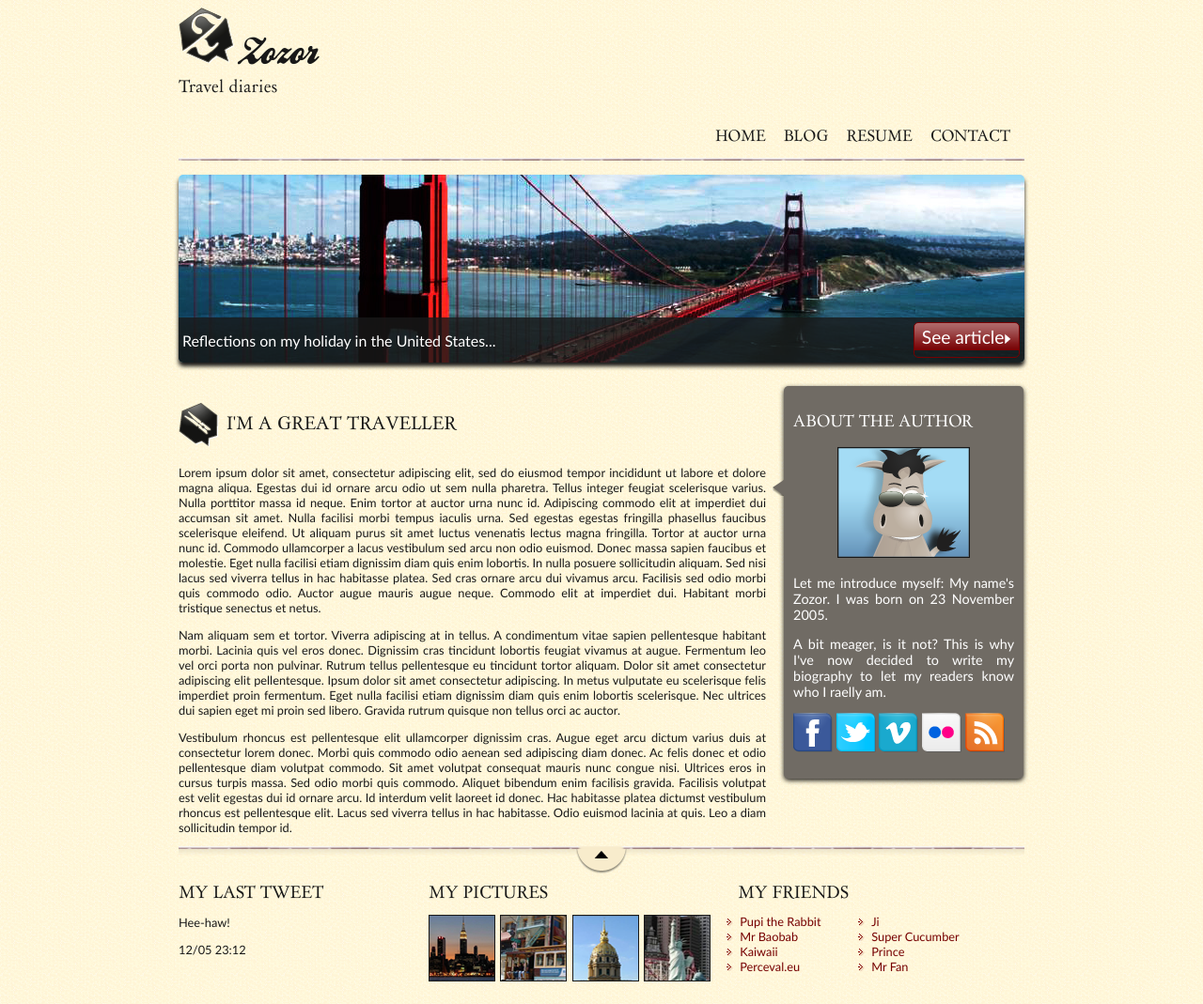
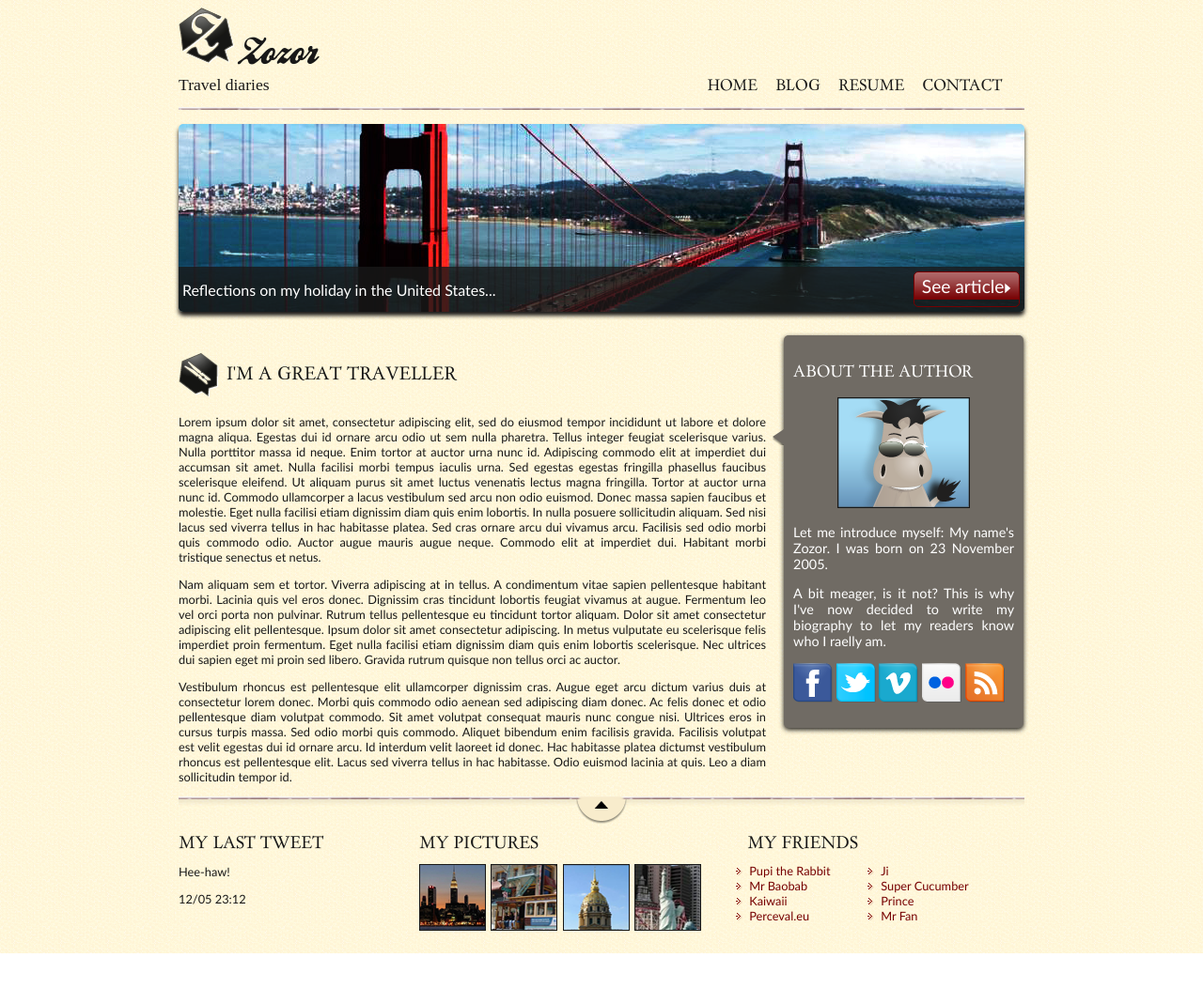
Before and after one commit to adiboii/cs201.Zozor_TravelDiaries, a plain HTML site: page index.html in a window 1280 px wide. Shown: the whole page at 94% size. After the commit the page ends 1015 px from the top, so only its background shows below. Drawn offline with Linux system fonts and the light colour scheme.

Commit message:
Add files via upload

```diff
--- a/index.html
+++ b/index.html
@@ -19,6 +19,7 @@
 <body>
     <div id="main_wrapper">
         <header>
+
             <div id="main_title">
                 <img src="Images/zozor_logo.png" alt="Logo de Zozor" id="logo">
                 <h1>Zozor</h1>
@@ -29,8 +30,8 @@
                 <ul>
                     <li><a href="#">Home</a></li>
                     <li><a href="#">Blog</a></li>
-                    <li><a href="">Resume</a></li>
-                    <li><a href="">Contact</a></li>
+                    <li><a href="#">Resume</a></li>
+                    <li><a href="#">Contact</a></li>
                 </ul>
             </nav>
         </header>
--- a/style.css
+++ b/style.css
@@ -6,7 +6,7 @@
          url('Fonts/ballpark.ttf') format('truetype'),
          url('Fonts/ballpark.svg#BallparkWeiner') format('svg');
     font-weight: normal;
-    font-style: nomral;
+    font-style: normal;
 }
 
 @font-face{
@@ -43,7 +43,7 @@ header{
     background: url('Images/line.png') repeat-x bottom;
 }
 
-#main-title{
+#main_title{
     display: inline-block;
 }
 
@@ -59,16 +59,17 @@ header h1{
 }
 
 header h2{
-    font-family: 'Dayrom', serif;
+    font-family: Dayron, serif;
     font-size: 1.1em;
     margin-top: 0px;
     font-weight: normal;
+
 }
 
 /* Navigation */
 nav{
     display: inline-block;
-    width: 900px;
+    width: 740px;
     text-align: right;
 }
 
@@ -209,7 +210,7 @@ footer h1{
 #tweet, #my_pictures, #my_friends{
     display: inline-block;
     vertical-align: top;
-    margin-right: 10px;
+
 }
 
 #tweet{
@@ -222,6 +223,7 @@ footer h1{
 
 #my_friends{
     width: 31%;
+    margin-left: 30px;
 }
 
 #my_pictures img{
```
